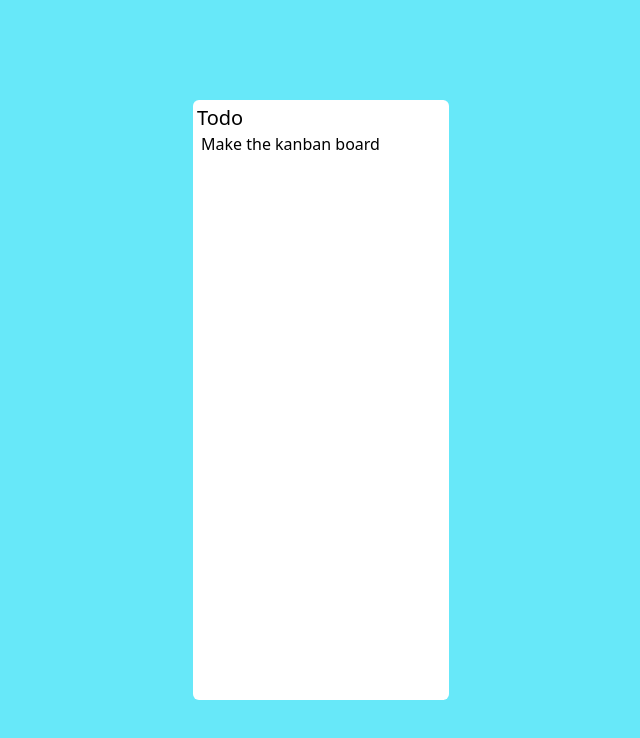
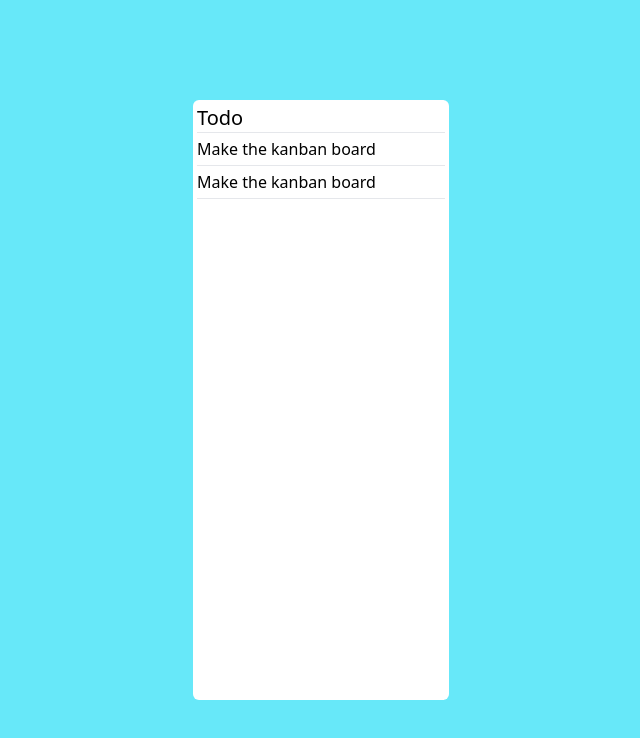
Before and after one commit to RangerVinven/Kanban-Board, a React (Vite) app: page / in a window 1280 px wide. Shown: the top 738 px of the page, without its empty margins (319-959 px from the left). Built offline with nearby package versions, Linux system fonts and the light colour scheme.

Commit message:
Added borders to the KanbanItem

```diff
--- a/src/PagesAndComponents/Pages/Kanban/Components/KanbanItem.tsx
+++ b/src/PagesAndComponents/Pages/Kanban/Components/KanbanItem.tsx
@@ -1,7 +1,8 @@
 export default function KanbanItem() {
   return (
-    <div className="w-full mx-1">
-        <h3>Make the kanban board</h3>
+    <div className="w-full">
+        <hr />
+        <h3 className="my-1">Make the kanban board</h3>
     </div>
   )
 }
--- a/src/PagesAndComponents/Pages/Kanban/Components/KanbanSection.tsx
+++ b/src/PagesAndComponents/Pages/Kanban/Components/KanbanSection.tsx
@@ -5,6 +5,8 @@ export default function KanbanSection() {
     <div className="h-3/4 w-64 p-1 bg-white rounded-md">
 		<h1 className="text-xl">Todo</h1>
 		<KanbanItem />
+		<KanbanItem />
+		<hr />
     </div>
   )
 }
--- a/src/PagesAndComponents/Pages/Kanban/Kanban.tsx
+++ b/src/PagesAndComponents/Pages/Kanban/Kanban.tsx
@@ -2,7 +2,7 @@ import KanbanSection from "./Components/KanbanSection";
 
 export default function Kanban() {
   return (
-    <div className="h-full w-full bg-cyan-300 flex justify-center items-center">
+    <div className="h-full w-full bg-cyan-300 flex justify-evenly items-center">
         <KanbanSection />
     </div>
   )
--- a/tailwind.config.js
+++ b/tailwind.config.js
@@ -1,7 +1,6 @@
 module.exports = {
   content: [
-    "./src/index.html",
-    "./src/**/*.{vue,js,ts,jsx,tsx}",
+      "./src/**/*.{vue,js,ts,jsx,tsx}",
   ],
   theme: {
     extend: {},
```
